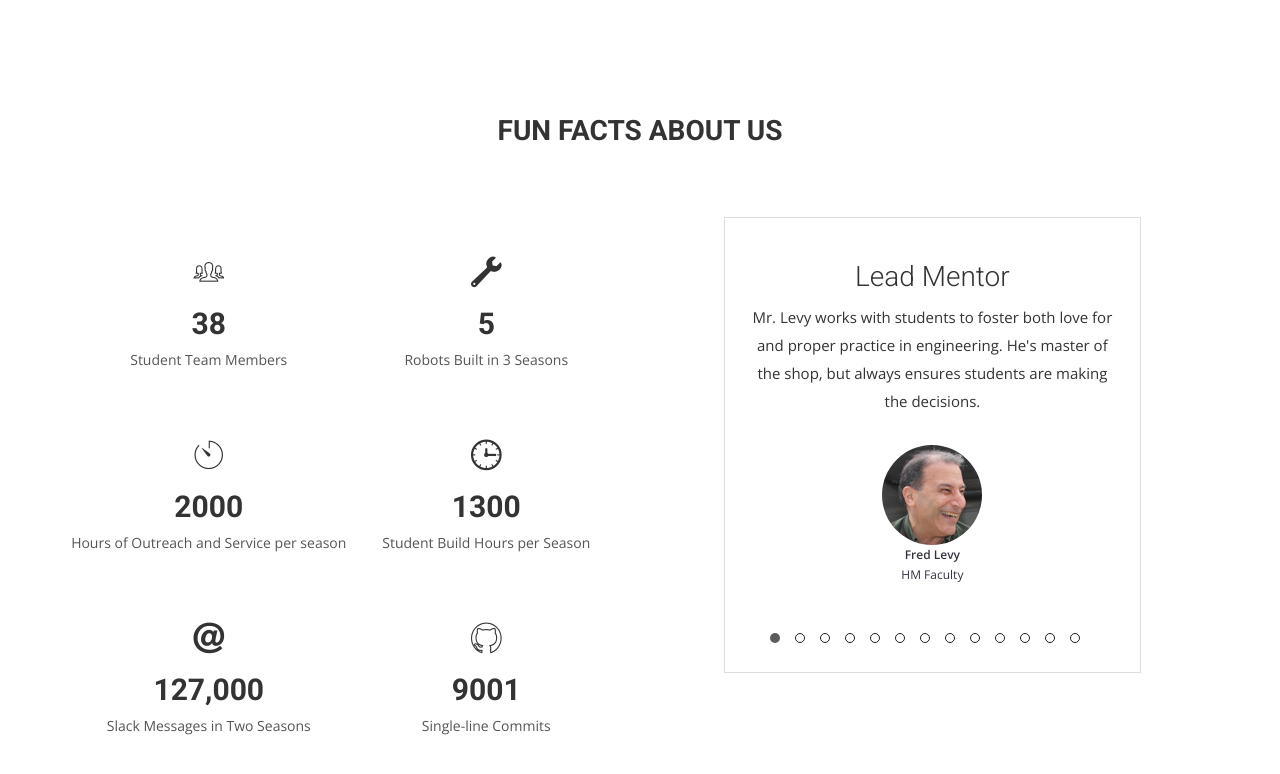
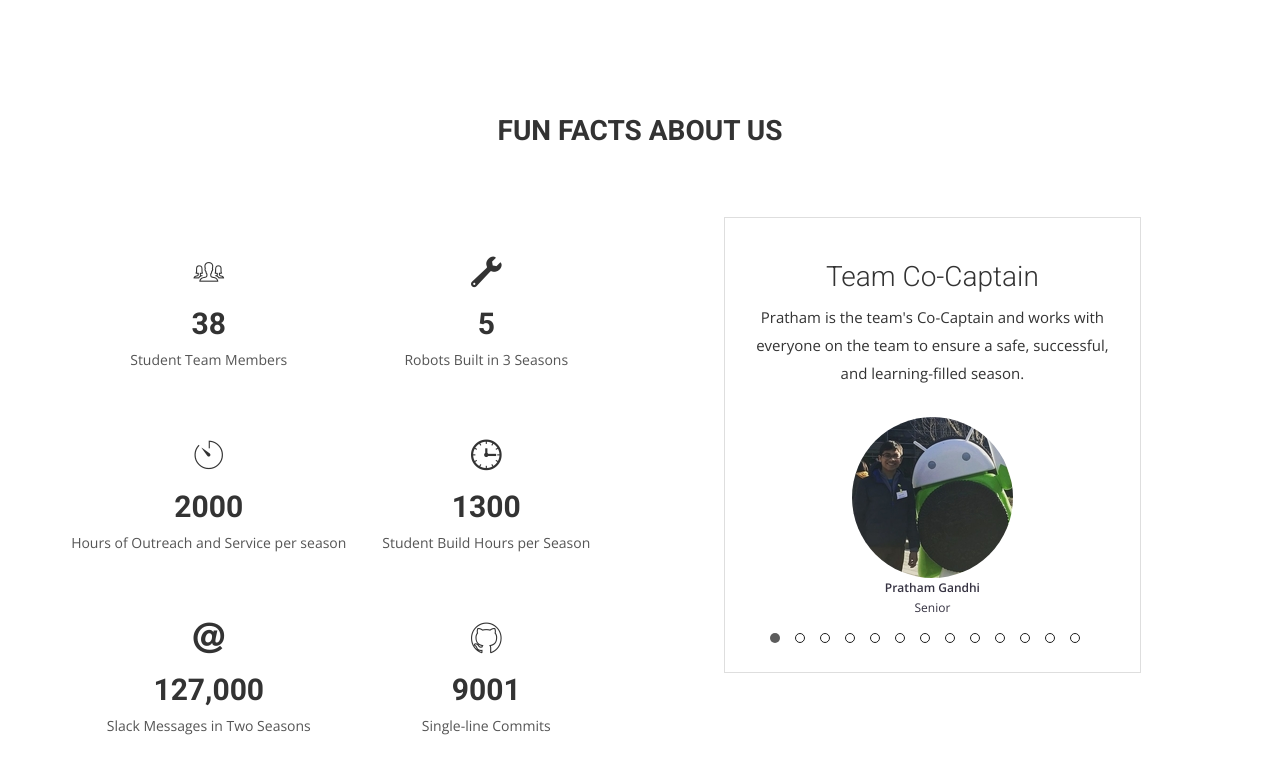
Before and after one commit to frc5806/frc5806.github.io, a Jekyll site: the page built from index.html, in a window 1280 px wide and 900 px high, scrolled down 2136 px. Shown: the top 774 px of the window. Built offline with Jekyll 4.4.1, drawn with Linux system fonts in a browser that asks for light colours; nearby versions of some CDN libraries; some web fonts are replaced; some of the changed lines change nothing that is shown.

Commit message:
Update index.html

```diff
--- a/index.html
+++ b/index.html
@@ -112,24 +112,8 @@
         <div class="testimonial-carousel">
           <div id="testimonial-slider" class="owl-carousel">
             <div>
-                <h3>Lead Mentor</h3>
-                <p>Mr. Levy works with students to foster both love for and proper practice in engineering.  He's master of the shop, but always ensures students are making the decisions.</p>
-                <div class="user">
-                  <img src="img/levy.jpg" alt="Pepole">
-                  <p><span>Fred Levy</span> HM Faculty</p>
-                </div>
-            </div>
-            <div>
-                <h3>Mechanical Mentor</h3>
-                <p>Mr. Cook advises the robot design and fabrication process, working closely with our student leadership to ensure success both in learning and competition.</p>
-                <div class="user">
-                  <img src="img/cook.jpg" alt="Pepole">
-                  <p><span>Jon Cook</span> Con Edison</p>
-                </div>
-            </div>
-            <div>
               <h3>Team Co-Captain</h3>
-                <p>Pratham is the team's Co-Captain and is responsible for logistics, PR, marketing, outreach, training, HR, and rule compliance.</p>
+                <p>Pratham is the team's Co-Captain and works with everyone on the team to ensure a safe, successful, and learning-filled season. </p>
                 <div class="user">
                   <img src="img/pratham.jpg" alt="Pepole">
                   <p><span>Pratham Gandhi</span> Senior</p>
@@ -137,7 +121,7 @@
             </div>
             <div>
               <h3>Team Co-Captain</h3>
-                <p>Carmel is the Team's Co-Captain and is responsible for ensuring that all designs are sufficiently explosive. </p>
+                <p>Carmel is the team's Co-Captain and works with everyone on the team to ensure a safe, successful, and learning-filled season. </p>
                 <div class="user">
                   <!-- <img src=".jpg" alt="Pepole"> -->
                   <p><span>Carmel Pe'er</span> Junior</p>
@@ -160,7 +144,7 @@
                 </div>
             </div>
             <div>
-              <h3>DBT Co-Head</h3>
+              <h3>Co-Head of DBT</h3>
                 <p>Kyra is a Design, Build, Test department Co-Head, and leads the department in the design and assembly of the robot.</p>
                 <div class="user">
                   <!-- <img src=".jpg" alt="Pepole"> -->
@@ -168,7 +152,7 @@
                 </div>
             </div>
             <div>
-              <h3>DBT Co-Head</h3>
+              <h3>Co-Head of DBT</h3>
                 <p>Sam is a Design, Build, Test department Co-Head, and leads the department in the design and assembly of the robot.</p>
                 <div class="user">
                   <!-- <img src=".jpg" alt="Pepole"> -->
@@ -176,7 +160,7 @@
                 </div>
             </div>
             <div>
-              <h3>DBT Lead</h3>
+              <h3>DBT Group Lead</h3>
                 <p>Rohan is a Design, Build, Test department team lead, and leads a group building a specific subassembly of the robot.</p>
                 <div class="user">
                   <!-- <img src=".jpg" alt="Pepole"> -->
@@ -184,7 +168,7 @@
                 </div>
             </div>
             <div>
-              <h3>DBT Lead</h3>
+              <h3>DBT Group Lead</h3>
                 <p>Saif is a Design, Build, Test department team lead, and leads a group building a specific subassembly of the robot.</p>
                 <div class="user">
                   <!--<img src="img/pratham.jpg" alt="Pepole">-->
@@ -192,7 +176,7 @@
                 </div>
             </div>
             <div>
-              <h3>DBT Lead</h3>
+              <h3>DBT Group Lead</h3>
                 <p>Kristin is a Design, Build, Test department team lead, and leads a group building a specific subassembly of the robot.</p>
                 <div class="user">
                   <!-- <img src=".jpg" alt="Pepole"> -->
@@ -200,7 +184,7 @@
                 </div>
             </div>
             <div>
-              <h3>DBT Lead</h3>
+              <h3>DBT Group Lead</h3>
                 <p>Owen is a Design, Build, Test department team lead, and leads a group building a specific subassembly of the robot.</p>
                 <div class="user">
                   <!--<img src="img/sarah.jpg" alt="Pepole">-->
@@ -215,6 +199,22 @@
                   <p><span>Jayer Yang</span> Senior</p>
                 </div>
             </div>
+            <div>
+                <h3>Lead Mentor</h3>
+                <p>Mr. Levy works with students to foster both love for and proper practice in engineering.  He's master of the shop, but always ensures students are making the decisions.</p>
+                <div class="user">
+                  <img src="img/levy.jpg" alt="Pepole">
+                  <p><span>Fred Levy</span> HM Faculty</p>
+                </div>
+            </div>
+            <div>
+                <h3>Mechanical Mentor</h3>
+                <p>Mr. Cook advises the robot design and fabrication process, working closely with our student leadership to ensure success both in learning and competition.</p>
+                <div class="user">
+                  <img src="img/cook.jpg" alt="Pepole">
+                  <p><span>Jon Cook</span> Con Edison</p>
+                </div>
+            </div>
           </div>
         </div>
       </div>
```
